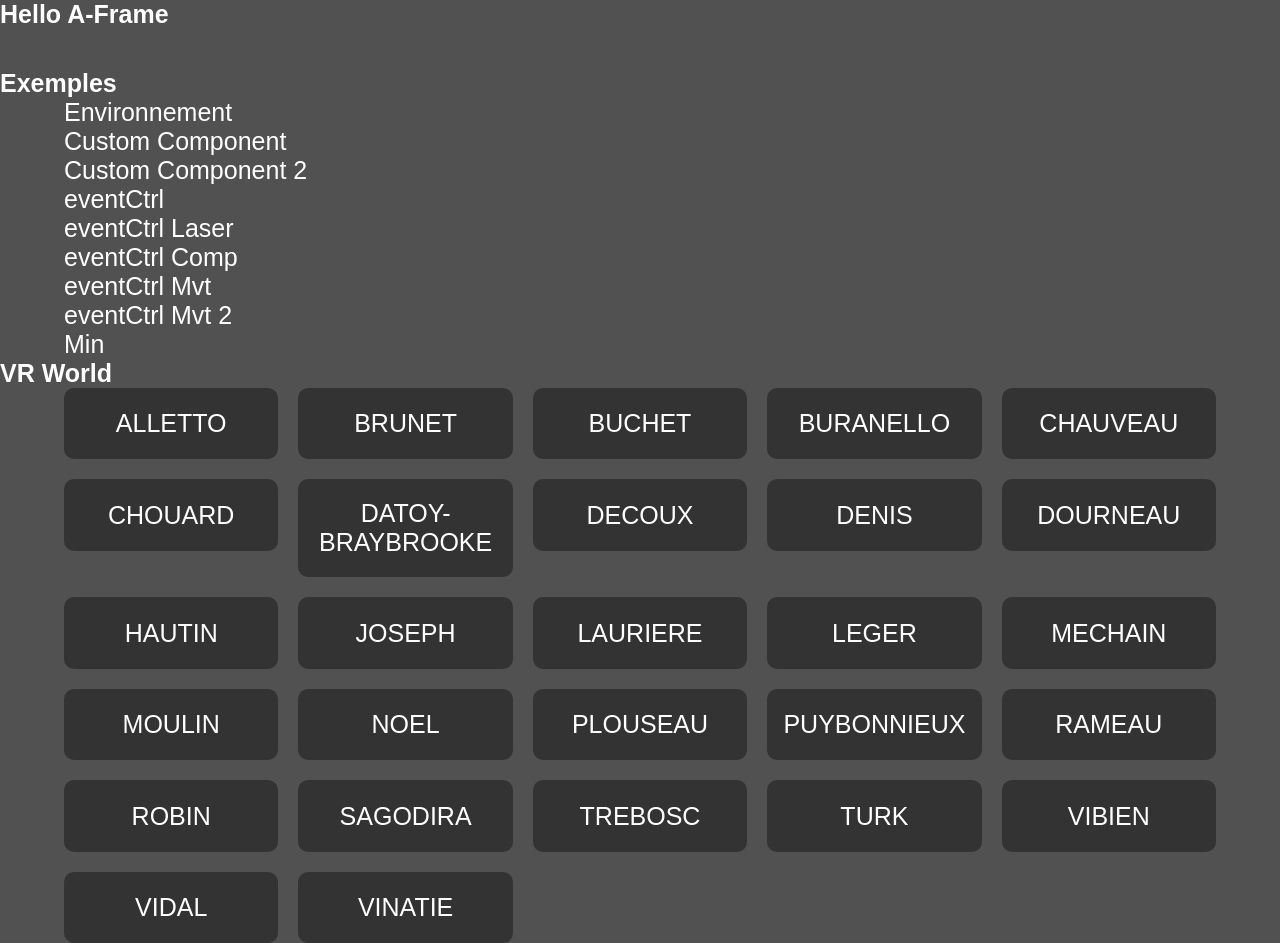
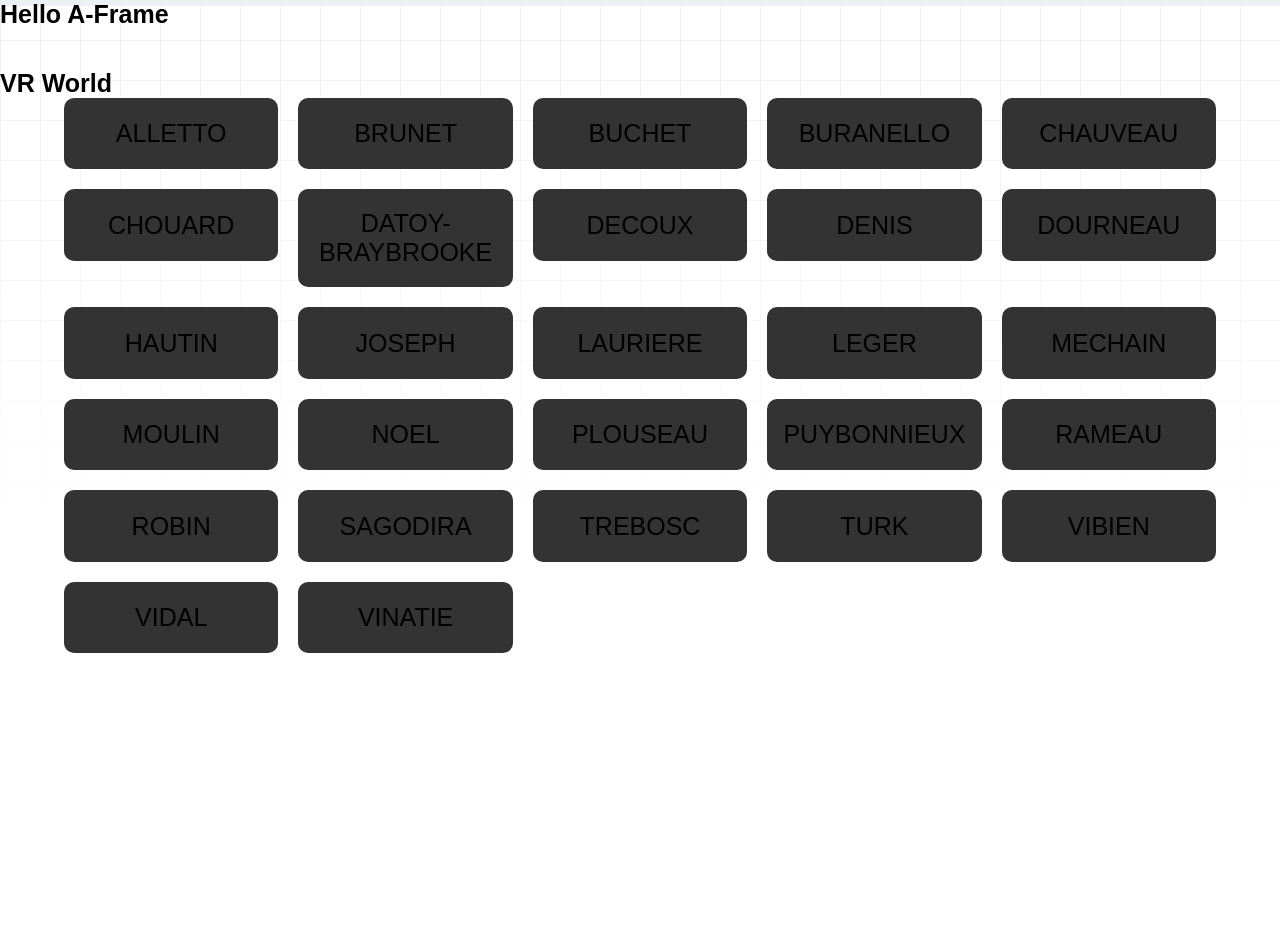
Before and after one commit to denis-springinsfeld/BUT3_S6, a plain HTML site: page index.html in a window 1280 px wide. After the commit the page ends 800 px from the top, so only its background shows below. Drawn offline with Linux system fonts and the light colour scheme.

Commit message:
Update index.html

```diff
--- a/index.html
+++ b/index.html
@@ -16,7 +16,30 @@
       body {
         min-height: 100vh;
         background-color: rgb(81, 81, 81);
-        color: white;
+        color: #000;
+         background: linear-gradient(
+      #eceff4,
+      #eceff4 6px,
+      transparent 6px,
+      transparent
+    ),
+    fixed linear-gradient(transparent, #fff 70%),
+    fixed
+      repeating-linear-gradient(
+        #efefef,
+        #efefef 1px,
+        transparent 1px,
+        transparent 40px
+      ),
+    fixed
+      repeating-linear-gradient(
+        to right,
+        #efefef,
+        #efefef 1px,
+        transparent 1px,
+        transparent 40px
+      )
+      #fff;
       }
 
       a {
@@ -59,7 +82,7 @@
     <div>
       <h1>Hello A-Frame</h1>
       <div class="container">
-        <h2>Exemples</h2>
+      <!--  <h2>Exemples</h2>
         <nav class="nav">
           <ul>
             <li>
@@ -91,7 +114,7 @@
             </li>
           </ul>
         </nav>
-
+      -->
         <h2>VR World</h2>
 
         <nav class="nav">
```
